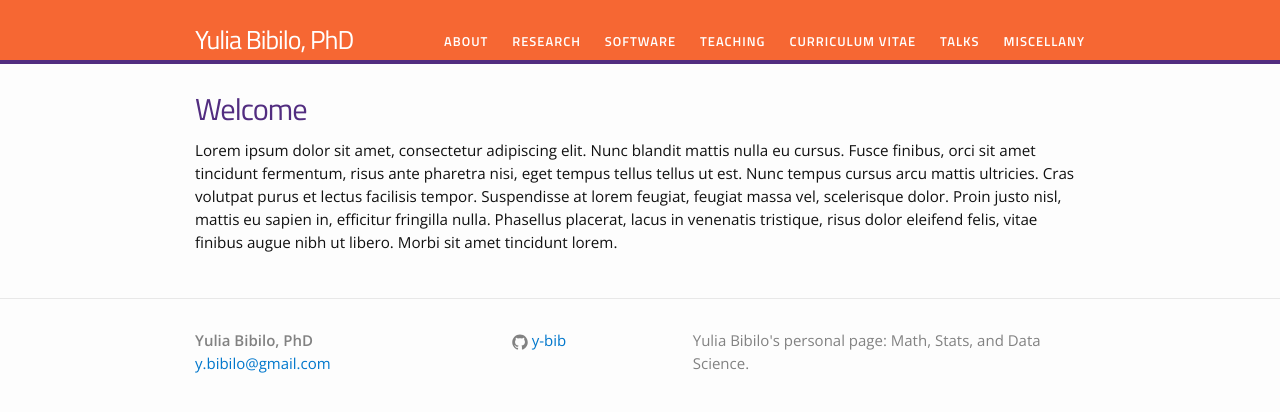
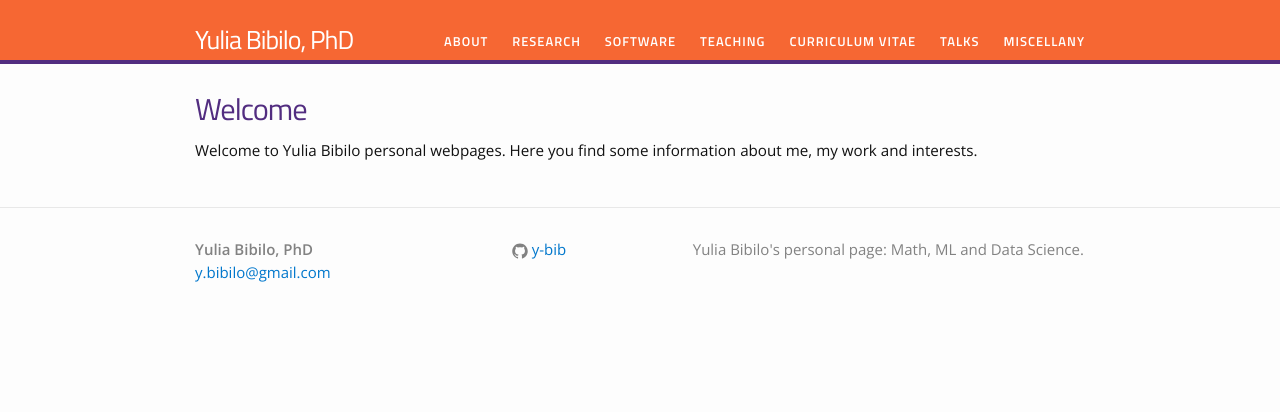
Before and after one commit to y-bib/y-bib.github.io, a Jekyll site: the page built from index.html, in a window 1280 px wide. Shown: the top 412 px of the page. Built offline with Jekyll 4.4.1, drawn with Linux system fonts in a browser that asks for light colours; Markdown is read by kramdown in place of the engine named in the settings.

Commit message:
unpated welcome page

```diff
--- a/_config.yml
+++ b/_config.yml
@@ -2,7 +2,7 @@
 title: Yulia Bibilo, PhD
 email: y.bibilo@gmail.com
 description: > # this means to ignore newlines until "baseurl:"
-   Yulia Bibilo's personal page: Math, Stats, and Data Science.
+   Yulia Bibilo's personal page: Math, ML and Data Science.
 baseurl: "" # the subpath of your site, e.g. /blog/
 url: "https://y-bib.github.io" # the base hostname & protocol for your site
 github_username:  y-bib
--- a/index.html
+++ b/index.html
@@ -8,6 +8,6 @@ layout: default
 
 <h1>Welcome</h1>
 
-<p>Lorem ipsum dolor sit amet, consectetur adipiscing elit. Nunc blandit mattis nulla eu cursus. Fusce finibus, orci sit amet tincidunt fermentum, risus ante pharetra nisi, eget tempus tellus tellus ut est. Nunc tempus cursus arcu mattis ultricies. Cras volutpat purus et lectus facilisis tempor. Suspendisse at lorem feugiat, feugiat massa vel, scelerisque dolor. Proin justo nisl, mattis eu sapien in, efficitur fringilla nulla. Phasellus placerat, lacus in venenatis tristique, risus dolor eleifend felis, vitae finibus augue nibh ut libero. Morbi sit amet tincidunt lorem.</p>
-
+<p>
+    Welcome to Yulia Bibilo personal webpages. Here you find some information about me, my work and interests.
 </div>
```
